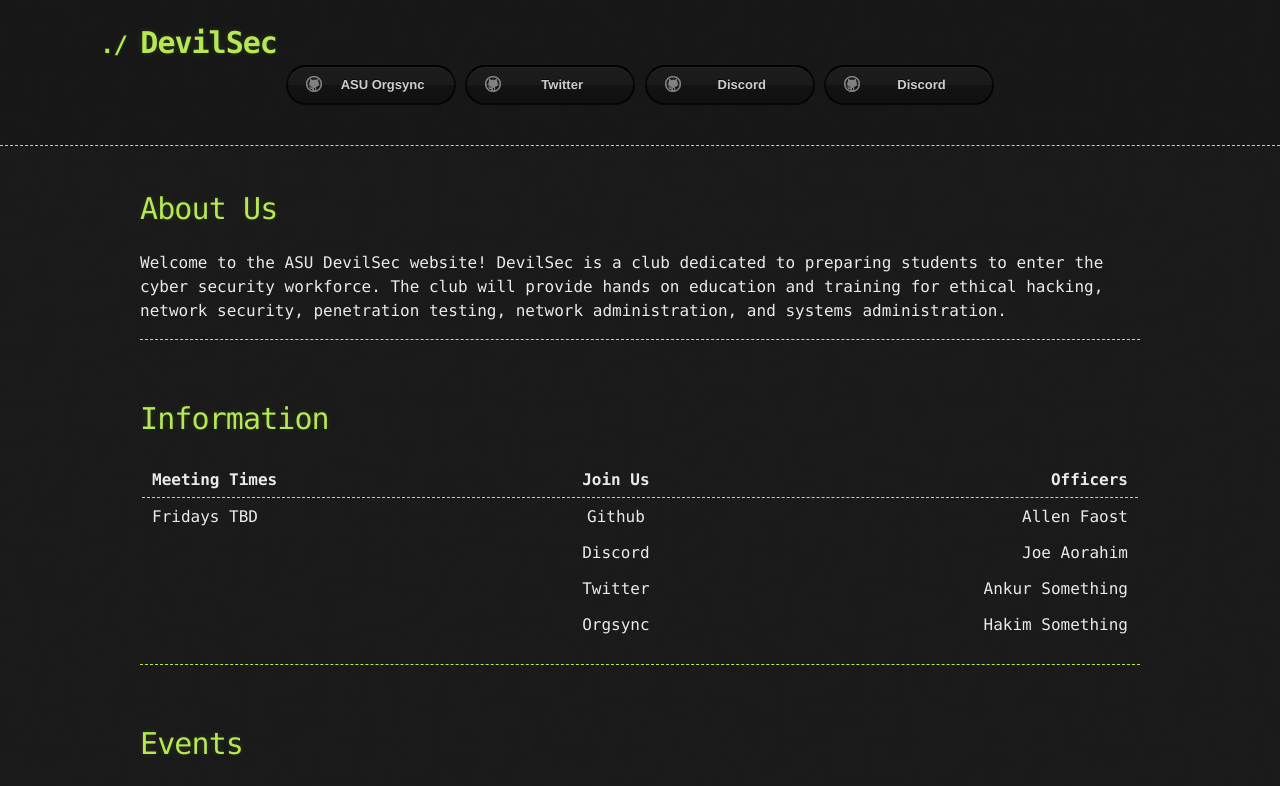
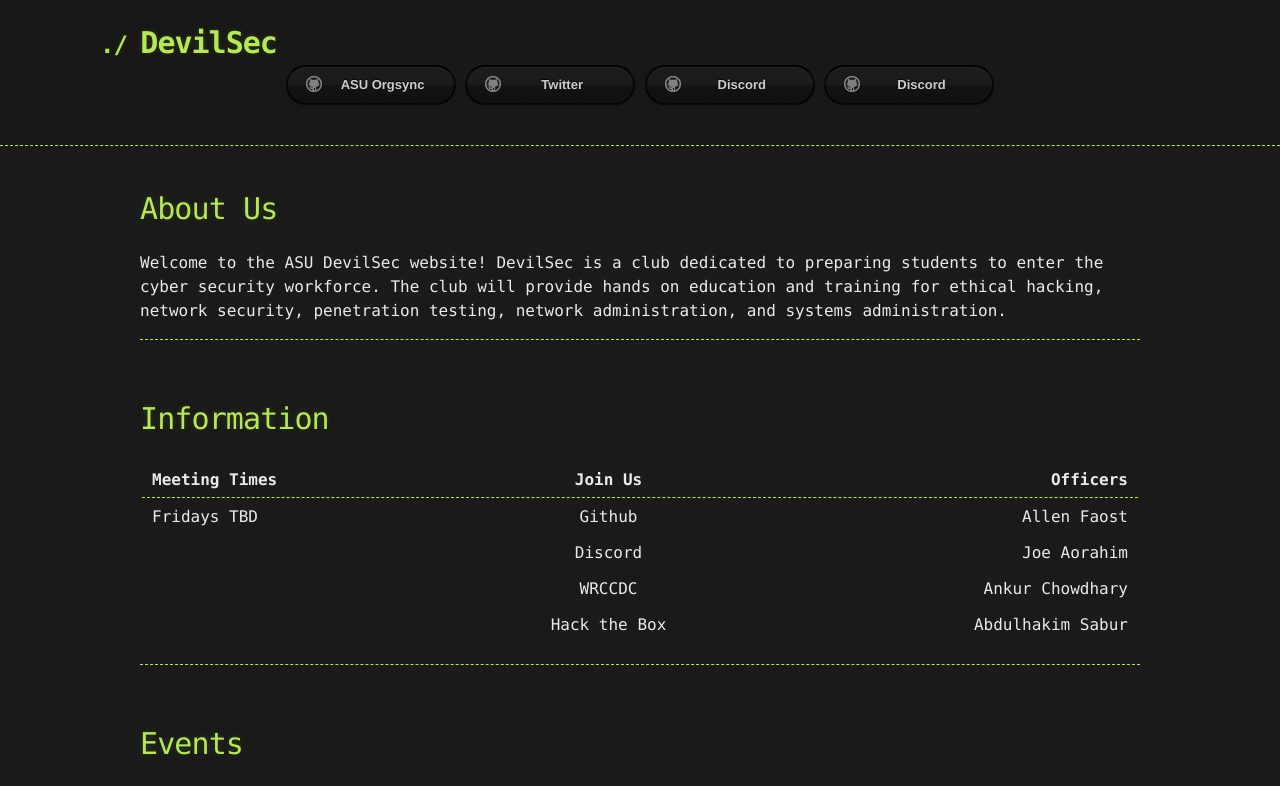
Before and after one commit to josephaorahim/asu_devilsec_website, a Jekyll site: the page built from index.md, in a window 1280 px wide. Shown: the top 786 px of the page. Built offline with Jekyll 4.4.1, drawn with Linux system fonts in a browser that asks for light colours; our own code applies the rules of GitHub Pages for plain Markdown files; grey boxes are pictures that could not be loaded.

Commit message:
updating layout

```diff
--- a/index.md
+++ b/index.md
@@ -16,8 +16,8 @@
 |:-------------|:------------------:|------:|
 |      Fridays TBD     | Github | Allen Faost |
 |  |  Discord | Joe Aorahim |
-|            | Twitter      | Ankur Something  |
-|            | Orgsync | Hakim Something|
+|            | WRCCDC      | Ankur Chowdhary |
+|            | Hack the Box | Abdulhakim Sabur|
 
 
 ***
```
